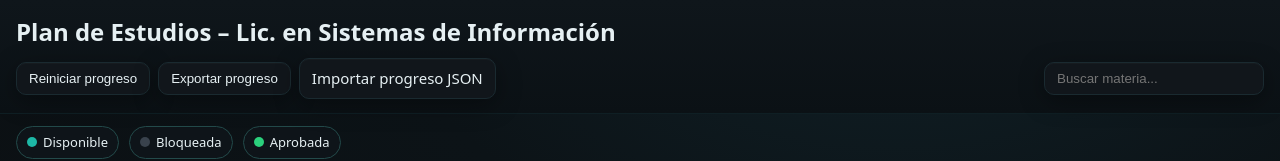
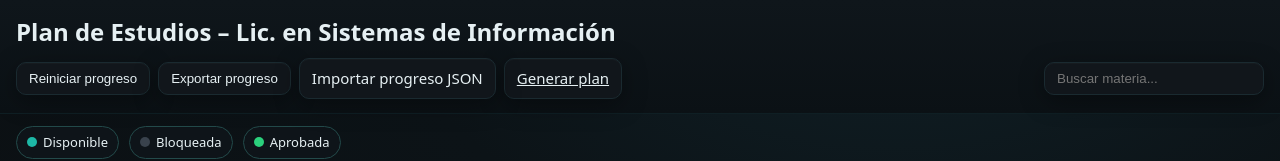
Before and after one commit to maxidztt/Plan-Sistemas-UCH, a plain HTML site: page index.html in a window 1280 px wide. Shown: the top 161 px of the page. Drawn offline with Linux system fonts and the light colour scheme.

Commit message:
Agregar generador de plan: botón en index.html

```diff
--- a/index.html
+++ b/index.html
@@ -17,34 +17,26 @@
         Importar progreso JSON
         <input id="file-import" type="file" accept="application/json" />
       </label>
+      <a href="generate.html" class="btn">Generar plan</a>
       <input id="search" type="search" placeholder="Buscar materia..." />
     </div>
   </header>
-
   <main>
     <div class="legend">
       <span class="pill pill-open">Disponible</span>
       <span class="pill pill-locked">Bloqueada</span>
       <span class="pill pill-done">Aprobada</span>
     </div>
-
     <!-- Contenedor del diagrama -->
     <div id="canvas-wrapper">
       <svg id="edges" xmlns="http://www.w3.org/2000/svg" aria-hidden="true"></svg>
       <section id="grid" aria-label="Diagrama del plan de estudios"></section>
     </div>
   </main>
-
   <footer class="app-footer">
-    <p>
-      Tip: Hacé clic en una materia para marcarla como <strong>aprobada</strong> (clic de nuevo para desmarcar).
-      El estado se guarda en tu navegador (localStorage).
-    </p>
-    <p>
-      Diseño en modo oscuro, acento verde azulado. Listo para GitHub Pages.
-    </p>
+    <p>Tip: Hacé clic en una materia para marcarla como <strong>aprobada</strong> (clic de nuevo para desmarcar). El estado se guarda en tu navegador (localStorage).</p>
+    <p>Diseño en modo oscuro, acento verde azulado. Listo para GitHub Pages.</p>
   </footer>
-
   <script src="script.js"></script>
 </body>
 </html>
```
